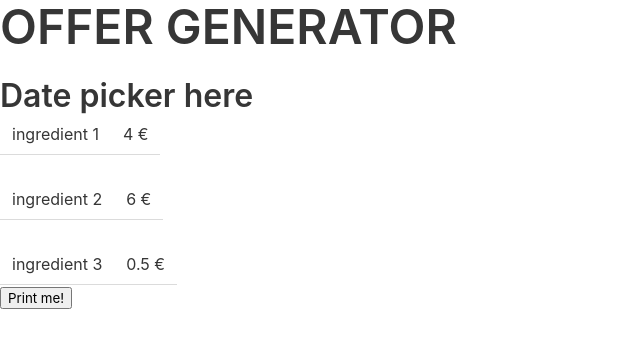
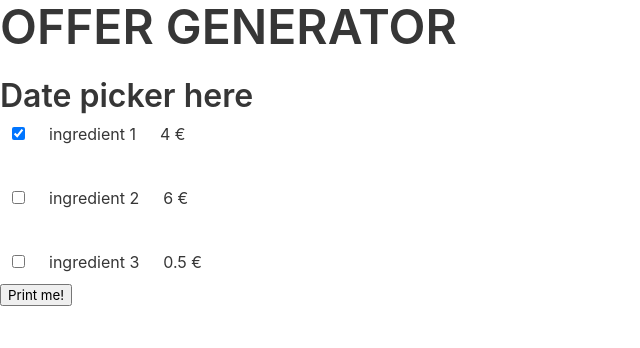
Before and after one commit to anttituomola/offer-generator, a React (Create React App) app: page / in a window 1280 px wide. Shown: the top 348 px of the page, without its empty margins (0-640 px from the left). Built offline with nearby package versions, Linux system fonts and the light colour scheme.

Commit message:
fixed the reference from element to state

```diff
--- a/package.json
+++ b/package.json
@@ -12,6 +12,7 @@
     "react-datepicker": "^3.7.0",
     "react-dom": "^17.0.2",
     "react-scripts": "4.0.3",
+    "uuidv4": "^6.2.7",
     "web-vitals": "^1.1.1"
   },
   "scripts": {
--- a/src/Elements.js
+++ b/src/Elements.js
@@ -1,4 +1,4 @@
-import React, {Component} from 'react'
+import React, { Component } from 'react'
 
 const menuElements = [
     {
@@ -6,33 +6,67 @@ const menuElements = [
         description: "delicious ingredient",
         price: 4,
         availabilityStart: Date.now(),
-        availabilityEnd: Date.now()
+        availabilityEnd: Date.now(),
+        id: 1,
+        checked: true
     },
     {
         name: "ingredient 2",
         description: "pretty ok ingredient",
         price: 6,
         availabilityStart: Date.now(),
-        availabilityEnd: Date.now()
+        availabilityEnd: Date.now(),
+        id: 2,
+        checked: false
     },
     {
         name: "ingredient 3",
         description: "bad ingredient",
         price: 0.5,
         availabilityStart: Date.now(),
-        availabilityEnd: Date.now()
+        availabilityEnd: Date.now(),
+        id: 3,
+        checked: false
     }
 ];
 
 class Elements extends Component {
+    state = {
+        elements: menuElements
+    };
+
+    handleCheckboxState = this.handleCheckboxState.bind(this);
+
+    handleCheckboxState(e) {
+        this.setState(prevState => {
+            const updatedList = prevState.elements.map(menuElement => {
+                const idOfTargetElement = parseInt(e.target.id);
+                if (idOfTargetElement === menuElement.id) {
+                    return {
+                        ...menuElement,
+                        checked: !menuElement.checked
+                    }
+                }
+                return menuElement
+            });
+
+            return {
+                elements: updatedList
+            };
+        })
+    }
+
     render() {
         return <div>
-            {menuElements.map((menuElement) => (
-                <table className="table">
+            {this.state.elements.map((menuElement) => (
+                <table key={menuElement.id} className="table">
+                    <tbody>
                         <tr>
+                            <td><input id={menuElement.id} checked={menuElement.checked} type="checkbox" name={menuElement.name} onChange={this.handleCheckboxState} className="checkbox"/></td>
                             <td>{menuElement.name}</td>
                             <td>{menuElement.price} €</td>
                         </tr>
+                    </tbody>
                 </table>
             ))}
         </div>
--- a/src/PrintButton.js
+++ b/src/PrintButton.js
@@ -1,8 +1,13 @@
 import React, {Component} from 'react'
 
 class PrintButton extends Component {
+
+    clickHandler() {
+        console.log("Functionality not yet built!")
+    }
+
     render() {
-        return <button>Print me!</button>
+        return <button onClick={this.clickHandler}>Print me!</button>
     }
 }
 
```
Also changed, not shown: 1 other file (tests, documents, lock files or other folders). Lines whose indentation alone changed are shown as unchanged.
